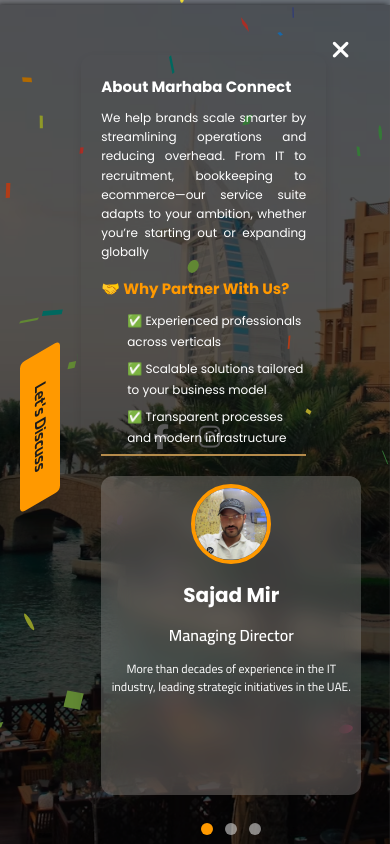
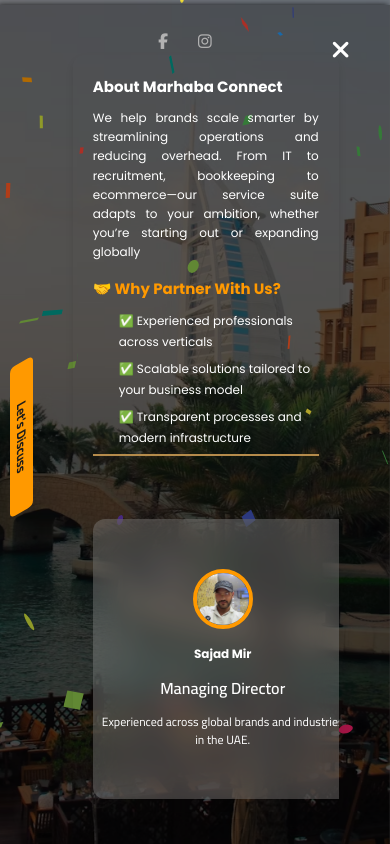
Before and after one commit to r-ahmed2022/marhabaconnect, a React (Vite) app: page / in a window 390 px wide. Both pictures are taken after a click on the element 349 px from the left and 26 px from the top of the page. Built offline with nearby package versions, Linux system fonts and the light colour scheme.

Commit message:
fixed mobile version

```diff
--- a/src/Team.js
+++ b/src/Team.js
@@ -2,7 +2,7 @@
   { name: 'Sajad Mir',
     title: 'Managing Director',
     image: './images/sajad.jpg',
-    bio: 'More than decades of experience in the IT industry, leading strategic initiatives in the UAE.',
+    bio: 'Experienced across global brands and industries in the UAE.',
    },
   { name: 'Malik Uzair',
     title: 'Director' ,
@@ -12,7 +12,7 @@
   { name: 'Riyaz Ahmed',
     title: 'Operations Director',
     image: './images/riyaz1.jpeg',
-    bio: 'Web developer with decade of experience, specialized in optimizing operations and enhancing customer experiences.',
+    bio: 'Specialized in optimizing operations, branding and enhancing customer experiences.',
    },
 
 ];
--- a/src/components/Home.jsx
+++ b/src/components/Home.jsx
@@ -38,7 +38,7 @@
   width: 100%;
   inset: 0;
   background-color: rgba(0, 0, 0, 0.5);
-  overflow: hidden;
+  overflowY: auto;
   display: flex;
   flex-direction: column;
   justify-content: space-between;
@@ -110,6 +110,12 @@
       margin-top: -1rem;
 
     }
+     @media (max-width: 415px) {
+      font-size: 3.5rem;
+      text-align: center;
+      margin-top: -1rem;
+
+    }
   }
     img {
     height: auto;
@@ -119,6 +125,13 @@
       width: 250px;
       margin: 0 auto;
       margin-bottom: -4rem;
+
+    }
+     @media (max-width: 415px) {
+      width: 180px;
+      height: auto;
+      margin: 0 auto;
+      margin-bottom: -2rem;
 
     }
   }
@@ -144,7 +157,7 @@
   @media (max-width: 768px) {
     margin-top: 0;
     width: 100%;
-
+    overflow: hidden;
   }
  `;
 
@@ -193,6 +206,9 @@
     border: none;
     border-radius: 5px;
     width: 60%;
+    @media (max-width: 415px) {
+      padding: 1rem;
+    }
   }
 
   button {
@@ -247,6 +263,23 @@
     justify-content: center;
     margin-top: 2rem;
   }
+   @media (max-width: 415px) {
+     a {
+    color: #fff;
+    font-size: 2.5rem;
+    transition: color 0.3s;
+    display: block;
+    border-radius: 50%;
+    margin-right: 2rem;
+
+        &:hover {
+      color: #ffcc00;
+    }
+      &.facebook {
+      color: #1877F2;
+       }
+  }
+   }
 `;
 
 
@@ -374,9 +407,9 @@
     width: '50%',
     background: 'rgba(1, 1, 1, 0.3)',
     color: '#fff',
-    overflowY: 'auto',
+    overflowY: 'hidden',
     overflowX: 'hidden',
-    padding: '3rem 2rem',
+    padding: '3rem 0rem 1rem 1rem',
     zIndex: 10,
     boxShadow: '-2px 0 6px rgba(0,0,0,0.8)',
     boxSizing: 'border-box',
@@ -388,6 +421,7 @@
 
   {activeIndex === 0 &&  showHamburgerContainer && (
   <motion.div
+  className='about-container'
   initial={{ opacity: 0 }}
   animate={{ opacity: 1 }}
   transition={{ duration: 0.3 }}
@@ -405,6 +439,8 @@
     justifyContent: 'space-between',
     boxSizing: 'border-box',
     marginBottom: '2rem',
+    overflowY: 'auto',
+    overflowX: 'hidden'
   }}
 >
   <div style={{ marginBottom: '2rem' }}>
@@ -431,7 +467,6 @@
       initial={{ opacity: 0 }}
       animate={{ opacity: 1 }}
       transition={{ duration: 0.3 }}
-      style={{ width: '90%', margin: '2rem auto', padding: '18rem 0rem 0 0rem', width: '70%', maxWidth: '700px', minHeight: '90vh', borderRadius: '12px', boxShadow: '0px 4px 12px rgba(0, 0, 0, 0.1)', marginTop: '2rem' , display: 'flex', flexDirection: 'column', alignItems: 'center', fontSize: '3rem'}}
     >
       <h1>Something in Mind, Leave a Message </h1>
       <form
@@ -544,7 +579,7 @@
         >
           Sign up to be notified!
         </motion.p>
-        <EmailForm onSubmit={leadFormHandler}>
+        <EmailForm className="notify-form" onSubmit={leadFormHandler}>
           <input
             type="email"
             placeholder="Enter your email"
@@ -562,12 +597,13 @@
         setShowServiceCarousel={setShowServiceCarousel}
         />
       </Right>
-      </Content>
-    </Overlay>
-      <FooterIcons>
+        <FooterIcons>
         <a href="#"><i className="fab fa-facebook-f"></i></a>
         <a href="#"><i className="fab fa-instagram"></i></a>
       </FooterIcons>
+      </Content>
+    </Overlay>
+
         </PageWrapper>
    </Container>
   )
--- a/src/components/index.scss
+++ b/src/components/index.scss
@@ -80,6 +80,13 @@
      }
   }
 
+  .about-container {
+    @media screen and (max-width: 415px) {
+      width: 100%;
+      font-size: auto;
+    }
+  }
+
   .hamburger {
     display: block;
     margin-top: 4.8rem;
@@ -108,6 +115,10 @@
     @media(max-width: 768px) {
        font-size: 2.5rem;
     }
+    @media(max-width: 415px) {
+       font-size: 2rem;
+       width: 3%;
+    }
   }
 
 .hamburger-item {
@@ -131,6 +142,9 @@
     color: #fff ;
     font-weight: 700;
   }
+   @media(max-width: 415px) {
+       width: auto;
+    }
 }
 
 .hamburger-item.active {
@@ -147,6 +161,32 @@
     }
   }
 
+
+
+  .form-container {
+      width: 70%;
+      margin: 2rem auto;
+      margin-top: 2rem;
+      padding: 15rem 0 0 0;
+      max-width: 700px;
+      min-height: 90vh;
+      border-radius: 12px;
+      box-shadow: 0px 4px 12px rgba(0, 0, 0, 0.1);
+      display: flex;
+      flex-direction: column;
+      align-items: center;
+      font-size: 3rem;
+
+     @media screen and (max-width: 415px) {
+        width: 80%;
+        padding: 10rem 0 0 0;
+        text-align: center;
+        h1 {
+          font-size: 1.8rem;
+        }
+      }
+  }
+
     form {
 
         label {
@@ -156,6 +196,7 @@
         margin-top: .9rem;
         display: block;
         transition: all .3s;
+
     }
 
     input:placeholder-shown + label {
@@ -183,10 +224,14 @@
 
       }
        @media screen and (max-width: 768px) {
-      form {
-        width: 100%;
+         width: 100%;
          padding: 18rem 0rem 0 0rem;
-      }
+
+    }
+      @media screen and (max-width: 415px) {
+         width: 100%;
+         padding: 0;
+
     }
 
   }
--- a/src/components/ui/ServicesCarousel.jsx
+++ b/src/components/ui/ServicesCarousel.jsx
@@ -115,6 +115,9 @@
   @media (max-width: 768px) {
     font-size: 20px;
   }
+  @media (max-width: 415px) {
+    font-size: 1.2rem;
+  }
 `;
 
 const FeaturesList = styled.ul`
@@ -147,6 +150,18 @@
   @media (max-width: 768px) {
     font-size: 1.5rem;
 
+    li {
+      padding-left: 18px;
+      margin-bottom: 6px;
+    }
+
+    li::before {
+      font-size: 1rem;
+    }
+  }
+    @media (max-width: 415px) {
+    font-size: 1.5rem;
+    margin-top: 0.8rem;
     li {
       padding-left: 18px;
       margin-bottom: 6px;
--- a/src/components/ui/TeamCarousel1.jsx
+++ b/src/components/ui/TeamCarousel1.jsx
@@ -24,12 +24,15 @@
 
   @media (max-width: 480px) {
     width: 260px;
-    height: 320px;
+    height: 280px;
+    font-size: auto;
+    align-self: center;
   }
 
   @media (max-width: 375px) {
-    width: 240px;
-    height: auto;
+    width: 200px;
+    height: 250px;
+    font-size: auto;
   }
 `;
 
@@ -37,9 +40,7 @@
   position: absolute;
   inset: 0;
   overflow: hidden;
-
 `;
-
 const TeamCard = styled(motion.div)`
   position: absolute;
   inset: 0;
@@ -57,9 +58,6 @@
   }
   &:hover {
       background: rgba(255, 153, 0,1 );
-
-
-
   }
 
   @keyframes float {
@@ -79,10 +77,24 @@
   @media (max-width: 480px) {
     padding: 8px;
     border-radius: 12px;
+    flex-direction: column;
+    display: flex;
+    justify-content: center;
+    align-items: center;
+    margin: 0 auto;
+    left: 0;
+    right: 0;
+    font-size: auto;
+
   }
 
   @media (max-width: 375px) {
-    padding: 16px;
+    padding: 4px;
+     display: flex;
+    justify-content: center;
+    align-items: center;
+       font-size: auto;
+
   }
 `;
 
@@ -101,8 +113,9 @@
   }
 
   @media (max-width: 768px) {
-    width: 80px;
-    height: 80px;
+    width: 60px;
+    height: 60px;
+    object-fit: contain;
   }
 `;
 
@@ -123,6 +136,9 @@
 
   @media (max-width: 768px) {
     font-size: 20px;
+  }
+   @media (max-width: 415px) {
+    font-size: 12px;
   }
 `;
 
```
